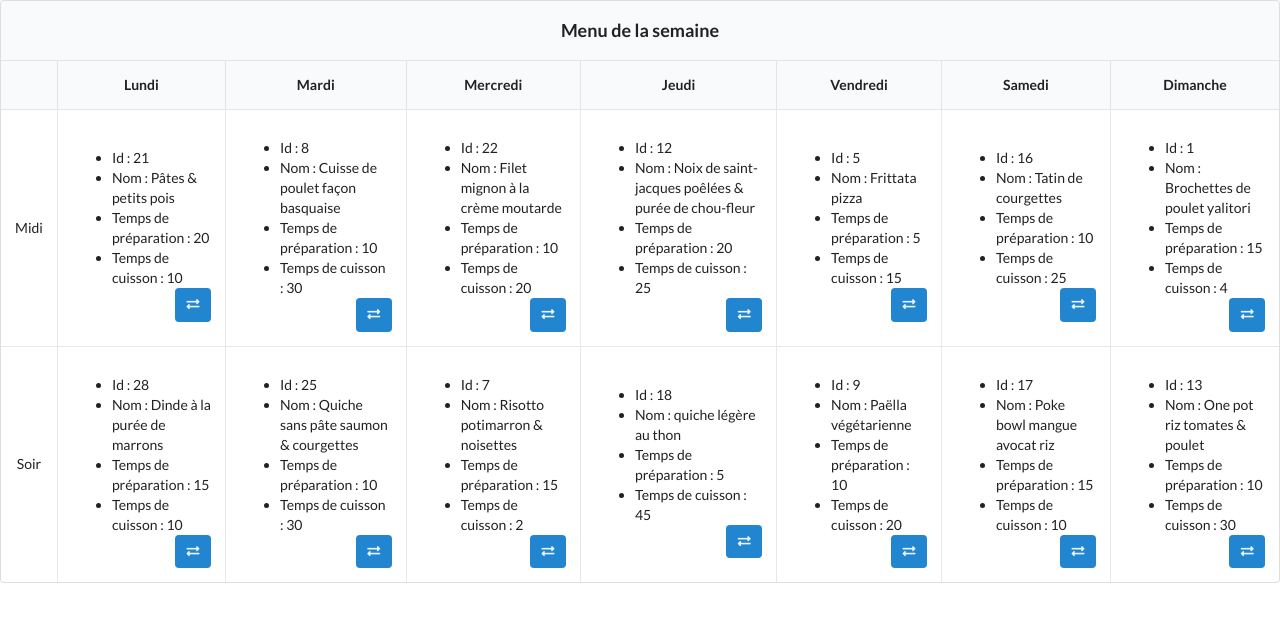
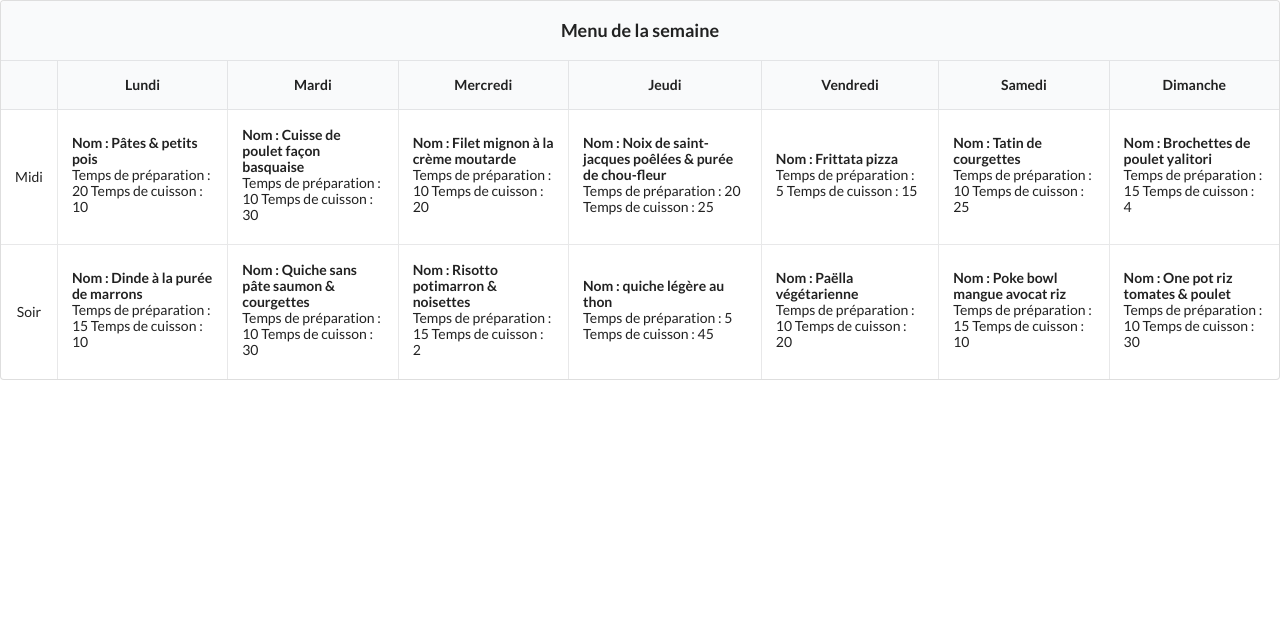
Before and after one commit to brock37/Familly_Eat, a Vue app: page / in a window 1280 px wide. Shown: the top 622 px of the page. Built offline with nearby package versions, Linux system fonts and the light colour scheme.

Commit message:
Layout change for horizontal list

```diff
--- a/src/components/Meal.vue
+++ b/src/components/Meal.vue
@@ -1,14 +1,14 @@
 <template lang="html">
-  <div class="main">
-    <ul>
-      <li>Id : {{ meal.id }}</li>
-      <li>Nom : {{ meal.nom }}</li>
-      <li>Temps de préparation : {{ meal.prepareTime }}</li>
-      <li>Temps de cuisson : {{ meal.cookTime }}</li>
-      <div class="ui right floated small primary icon button" @click.prevent="changeMeal(meal)">
-        <i class="exchange icon"></i>
+  <div class="ui horizontal list" @click.prevent="changeMeal(meal)">
+    <div class="item">
+      <div class="content">
+        <div class="header">
+          Nom : {{ meal.nom }}
+        </div>
+        Temps de préparation : {{ meal.prepareTime }}
+        Temps de cuisson : {{ meal.cookTime }}
       </div>
-    </ul>
+    </div>
   </div>
 
 </template>
```
